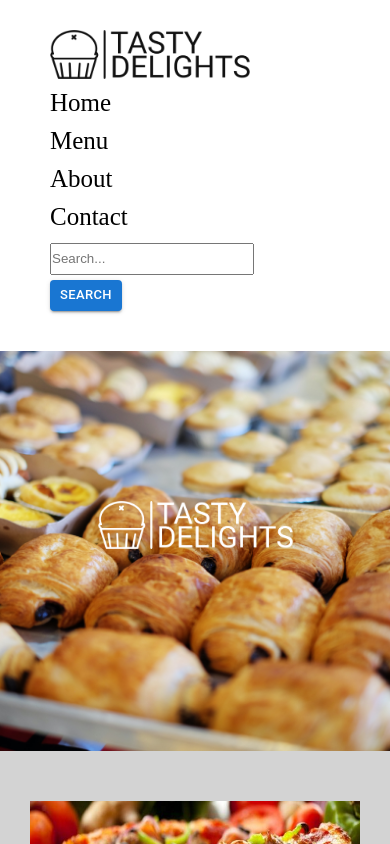
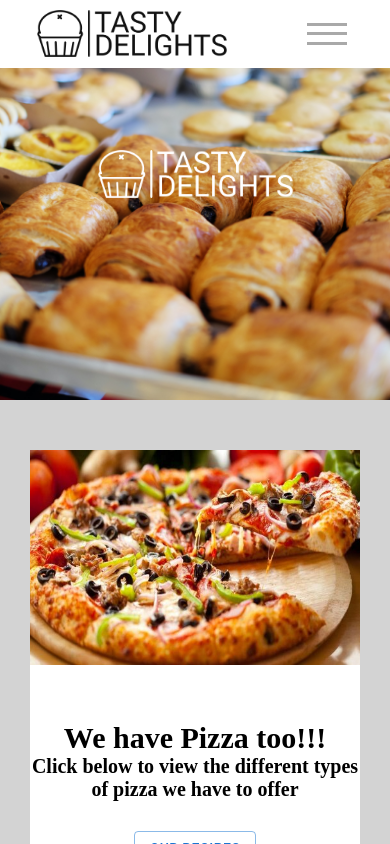
Before and after one commit to monty397/bakery-app, a React (Create React App) app: page / in a window 390 px wide. Shown: the top 844 px of the page. Built offline with nearby package versions, Linux system fonts and the light colour scheme; the HTML template or start-up script is replaced by a standard one.

Commit message:
Added hamburger menu for nav bar.
This will allow users on mobile to access the navigation bar through the hamburger icon.

```diff
--- a/src/components/navbar/navbar.css
+++ b/src/components/navbar/navbar.css
@@ -1,26 +1,30 @@
-* {
-    margin: 0;
-    padding: 0;
+.nav {
+    display: flex;
+    align-items: center;
+    justify-content: space-around;
+    height: 8vh;
+    background: white;
+    position: fixed;
+    width: 100%;
+    z-index: 1;
 }
 
-nav {
-    height: 20%;
+.nav_menu {
     display: flex;
-    width: 100%;
-    position: static;
+    align-items: center;
+    justify-content: justify;
+    gap: 3rem;
 }
 
-ul {
-    display: flex;
-    list-style: none;
-    margin: 30px 0;
+.search-box {
+    width: 100%;
+    height: 30px;
 }
 
 li {
     font-size: 25px;
     font-family: 'Goudy Old Style';
-    margin: 0 50px;
-    padding-bottom: 10px;
+    list-style: none;
 }
 
 a:hover {
@@ -31,19 +35,48 @@ a:hover {
 }
 
 .logo {
-    width: 200px;
+    width: 190px;
+    height: auto;
     float: left;
     box-sizing: border-box;
     display: flex;
 }
 
-.search-box {
-    width: 100%;
-    height: 100%;
+
+/* Hamburger Icon */
+
+.nav_toggler div {
+    width: 2.5rem;
+    height: 0.2rem;
+    margin: 0.4rem;
+    background: darkgrey;
 }
 
-@media screen and (max-width: 835px) {
-    ul {
+.nav_toggler {
+    display: none;
+    cursor: pointer;
+}
+
+
+/* This makes the navbar go to the right */
+
+@media screen and (max-width: 768px) {
+    .nav_toggler {
+        display: block;
+    }
+    .nav_menu {
+        position: fixed;
+        top: 7vh;
+        right: 0;
+        width: 50%;
+        height: 93vh;
+        background: white;
         flex-direction: column;
+        transform: translateX(100%);
+        transition: 0.5s ease-in;
     }
 }
+
+.nav_active {
+    transform: translateX(0)
+}
--- a/src/components/navbar/navbar.js
+++ b/src/components/navbar/navbar.js
@@ -1,16 +1,30 @@
+// This comment below removes the warning from a tags when you don't include a link
 /* eslint-disable jsx-a11y/anchor-is-valid */
-import './navbar.css';
+
 import Logo from './logo.png'
 import Button from '@mui/material/Button';
+import './navbar.css';
+import React, { useState } from 'react'
 
+function Navbar() {
+  const [active, setActive] = useState("nav_menu")
+  const [toggleIcon, setToggleIcon] = useState("nav_toggler")
 
-const Navbar = () => {
+  // function to handle toggling the menu when screen size decreases.
+  const navToggle = () => {
+    active === 'nav_menu'
+      ? setActive('nav_menu nav_active')
+      : setActive('nav_menu');
+
+    toggleIcon === 'nav_toggler'
+      ? setToggleIcon('nav_toggler')
+      : setToggleIcon('nav_toggler')
+  }
 
   return (
-    <div>
-      <nav >
-        <ul>
-          <li><img className="logo" src={Logo} alt="website logo." /></li>
+    <nav className="nav">
+      <img className="logo" src={Logo} alt="website logo." />
+      <ul className={active}>
         <li><a href="#">Home</a></li>
         <li><a href="#">Menu</a></li>
         <li><a href="#">About</a></li>
@@ -19,9 +33,13 @@ const Navbar = () => {
         <li><Button style={{
         }} variant="contained" size="small">Search</Button></li>
       </ul>
+      <div onClick={navToggle} className={toggleIcon}>
+        <div className="line1"></div>
+        <div className="line2"></div>
+        <div className="line3"></div>
+      </div>
     </nav>
-    </div>
-  );
+  )
 }
 
-export default Navbar;
+export default Navbar
--- a/src/components/offers/offers.js
+++ b/src/components/offers/offers.js
@@ -13,7 +13,7 @@ function Offers() {
         <p className="offers-p">Click below to view the different types of pizza we have to offer</p>
         <Button
           style={{
-            marginBottom: "40px"
+            marginBottom: "40px",
           }}
           variant="outlined">Our Recipes</Button>
       </div>
@@ -23,7 +23,7 @@ function Offers() {
         <h4 className="offers-h4">View our Menu</h4>
         <p className="offers-p">Click Below to view our pastries that are alwasy fresh and ready to go.</p>
         <Button style={{
-          marginBottom: "40px"
+          marginBottom: "40px",
         }}
           variant="outlined">Our Menu</Button>
       </div>
```
Lines whose indentation alone changed are shown as unchanged.
